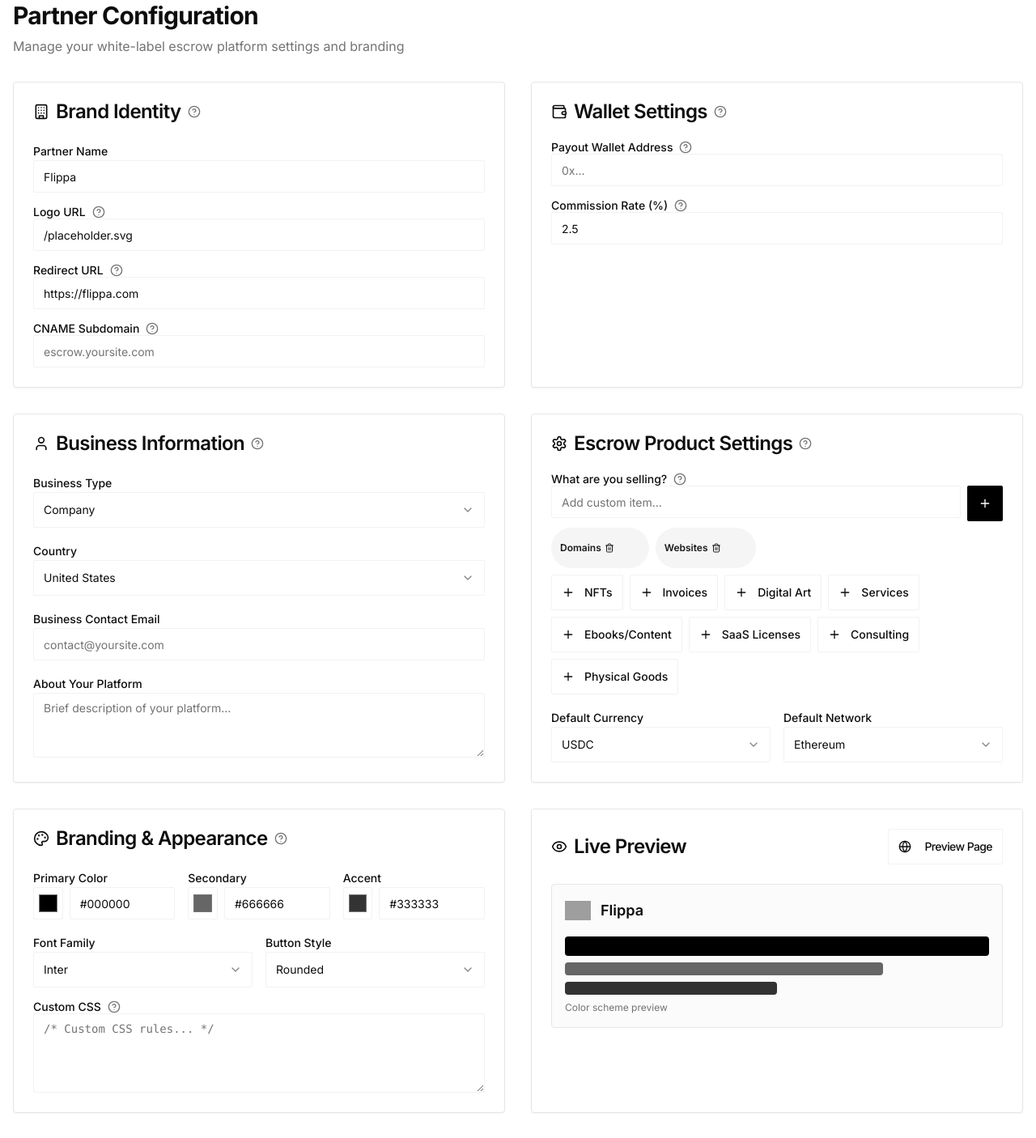
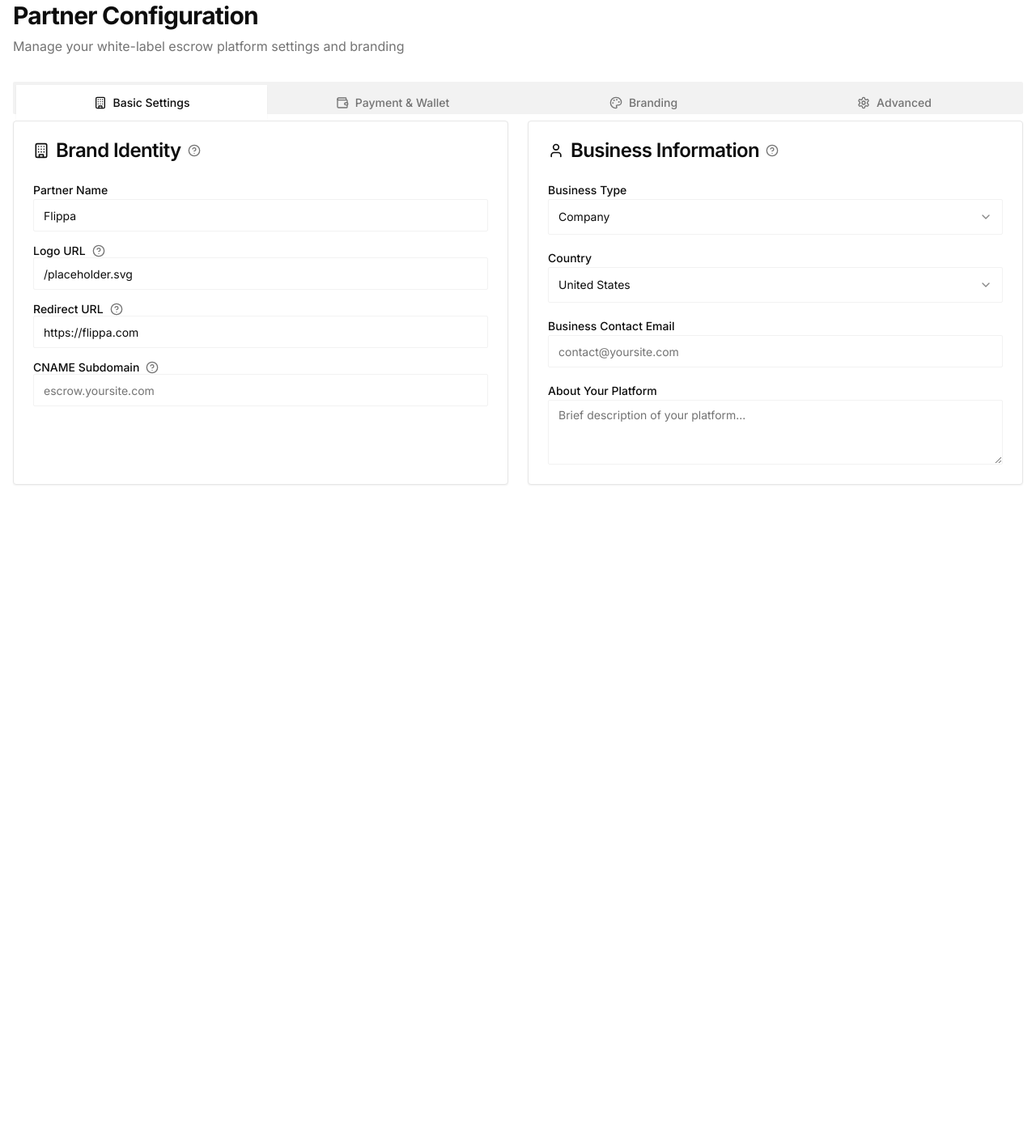
Before and after one commit to Escrow-Layer/partner-hosted-pages, a React (Vite) app: page /admin in a window 1280 px wide. Shown: the part 100-1506 px from the top of the page at 81% size. After the commit the page ends 800 px from the top, so only its background shows below. Built offline with nearby package versions, Linux system fonts and the light colour scheme; grey boxes are pictures that could not be loaded.

Commit message:
Refactor: Implement tabs on admin page
Organize admin page content into tabs for better usability. Include network selection for wallet addresses and improve design for clarity.

```diff
--- a/src/pages/Admin.tsx
+++ b/src/pages/Admin.tsx
@@ -11,6 +11,7 @@ import { useToast } from "@/hooks/use-toast";
 import AdminHeader from "@/components/admin/AdminHeader";
 import HelpTooltip from "@/components/admin/HelpTooltip";
 import SaveBar from "@/components/admin/SaveBar";
+import { Tabs, TabsContent, TabsList, TabsTrigger } from "@/components/ui/tabs";
 import {
   Eye,
   Plus,
@@ -36,6 +37,7 @@ interface PartnerConfig {
 
   // Wallet Settings
   payoutWallet: string;
+  payoutNetwork: string;
   commissionRate: number;
 
   // Business Information
@@ -71,6 +73,7 @@ const initialConfig: PartnerConfig = {
   redirectUrl: "https://flippa.com",
   cnameSubdomain: "",
   payoutWallet: "",
+  payoutNetwork: "Ethereum",
   commissionRate: 2.5,
   businessType: "Company",
   country: "United States",
@@ -180,7 +183,28 @@ const Admin = () => {
           </p>
         </div>
 
-        <div className="grid grid-cols-1 lg:grid-cols-2 gap-8">
+        <Tabs defaultValue="basic" className="w-full">
+          <TabsList className="grid w-full grid-cols-4">
+            <TabsTrigger value="basic" className="flex items-center gap-2">
+              <Building className="h-4 w-4" />
+              Basic Settings
+            </TabsTrigger>
+            <TabsTrigger value="payment" className="flex items-center gap-2">
+              <Wallet className="h-4 w-4" />
+              Payment & Wallet
+            </TabsTrigger>
+            <TabsTrigger value="branding" className="flex items-center gap-2">
+              <Palette className="h-4 w-4" />
+              Branding
+            </TabsTrigger>
+            <TabsTrigger value="advanced" className="flex items-center gap-2">
+              <Settings className="h-4 w-4" />
+              Advanced
+            </TabsTrigger>
+          </TabsList>
+
+          <TabsContent value="basic" className="space-y-6">
+            <div className="grid grid-cols-1 lg:grid-cols-2 gap-6">
               {/* Brand Identity */}
               <Card>
                 <CardHeader>
@@ -237,48 +261,6 @@ const Admin = () => {
                       value={config.cnameSubdomain}
                       onChange={(e) => updateConfig("cnameSubdomain", e.target.value)}
                       placeholder="escrow.yoursite.com"
-                />
-              </div>
-            </CardContent>
-          </Card>
-
-          {/* Wallet Settings */}
-          <Card>
-            <CardHeader>
-              <CardTitle className="flex items-center gap-2">
-                <Wallet className="h-5 w-5" />
-                Wallet Settings
-                <HelpTooltip content="Configure payout wallet and commission settings" />
-              </CardTitle>
-            </CardHeader>
-            <CardContent className="space-y-4">
-              <div>
-                <Label htmlFor="payout-wallet" className="flex items-center gap-2">
-                  Payout Wallet Address
-                  <HelpTooltip content="EVM wallet address where fees and commissions will be sent" />
-                </Label>
-                <Input
-                  id="payout-wallet"
-                  value={config.payoutWallet}
-                  onChange={(e) => updateConfig("payoutWallet", e.target.value)}
-                  placeholder="0x..."
-                />
-              </div>
-
-              <div>
-                <Label htmlFor="commission-rate" className="flex items-center gap-2">
-                  Commission Rate (%)
-                  <HelpTooltip content="Percentage of transaction value charged as commission" />
-                </Label>
-                <Input
-                  id="commission-rate"
-                  type="number"
-                  min="0"
-                  max="10"
-                  step="0.1"
-                  value={config.commissionRate}
-                  onChange={(e) => updateConfig("commissionRate", parseFloat(e.target.value) || 0)}
-                  placeholder="2.5"
                     />
                   </div>
                 </CardContent>
@@ -350,17 +332,118 @@ const Admin = () => {
                   </div>
                 </CardContent>
               </Card>
+            </div>
+          </TabsContent>
+
+          <TabsContent value="payment" className="space-y-6">
+            <div className="grid grid-cols-1 lg:grid-cols-2 gap-6">
+              {/* Wallet Settings */}
+              <Card>
+                <CardHeader>
+                  <CardTitle className="flex items-center gap-2">
+                    <Wallet className="h-5 w-5" />
+                    Payout Wallet Configuration
+                    <HelpTooltip content="Configure where commission payments will be sent" />
+                  </CardTitle>
+                </CardHeader>
+                <CardContent className="space-y-4">
+                  <div>
+                    <Label htmlFor="payout-network" className="flex items-center gap-2">
+                      Payout Network
+                      <HelpTooltip content="Blockchain network for your payout wallet address" />
+                    </Label>
+                    <Select value={config.payoutNetwork} onValueChange={(value) => updateConfig("payoutNetwork", value)}>
+                      <SelectTrigger>
+                        <SelectValue />
+                      </SelectTrigger>
+                      <SelectContent>
+                        <SelectItem value="Ethereum">Ethereum</SelectItem>
+                        <SelectItem value="Arbitrum">Arbitrum</SelectItem>
+                        <SelectItem value="Base">Base</SelectItem>
+                        <SelectItem value="Polygon">Polygon</SelectItem>
+                        <SelectItem value="BSC">BSC</SelectItem>
+                      </SelectContent>
+                    </Select>
+                  </div>
+
+                  <div>
+                    <Label htmlFor="payout-wallet" className="flex items-center gap-2">
+                      Payout Wallet Address
+                      <HelpTooltip content="Wallet address where fees and commissions will be sent on the selected network" />
+                    </Label>
+                    <Input
+                      id="payout-wallet"
+                      value={config.payoutWallet}
+                      onChange={(e) => updateConfig("payoutWallet", e.target.value)}
+                      placeholder="0x..."
+                    />
+                    <p className="text-xs text-muted-foreground mt-1">
+                      Network: {config.payoutNetwork}
+                    </p>
+                  </div>
+
+                  <div>
+                    <Label htmlFor="commission-rate" className="flex items-center gap-2">
+                      Commission Rate (%)
+                      <HelpTooltip content="Percentage of transaction value charged as commission" />
+                    </Label>
+                    <Input
+                      id="commission-rate"
+                      type="number"
+                      min="0"
+                      max="10"
+                      step="0.1"
+                      value={config.commissionRate}
+                      onChange={(e) => updateConfig("commissionRate", parseFloat(e.target.value) || 0)}
+                      placeholder="2.5"
+                    />
+                  </div>
+                </CardContent>
+              </Card>
 
               {/* Escrow Product Settings */}
               <Card>
                 <CardHeader>
                   <CardTitle className="flex items-center gap-2">
                     <Settings className="h-5 w-5" />
-                Escrow Product Settings
-                <HelpTooltip content="Configure what you're selling and default payment settings" />
+                    Default Payment Settings
+                    <HelpTooltip content="Configure default payment settings for escrow transactions" />
                   </CardTitle>
                 </CardHeader>
                 <CardContent className="space-y-4">
+                  <div className="grid grid-cols-2 gap-4">
+                    <div>
+                      <Label htmlFor="default-currency">Default Currency</Label>
+                      <Select value={config.defaultCurrency} onValueChange={(value) => updateConfig("defaultCurrency", value)}>
+                        <SelectTrigger>
+                          <SelectValue />
+                        </SelectTrigger>
+                        <SelectContent>
+                          <SelectItem value="USDC">USDC</SelectItem>
+                          <SelectItem value="USDT">USDT</SelectItem>
+                          <SelectItem value="ETH">ETH</SelectItem>
+                          <SelectItem value="BTC">BTC</SelectItem>
+                        </SelectContent>
+                      </Select>
+                    </div>
+
+                    <div>
+                      <Label htmlFor="default-network">Default Network</Label>
+                      <Select value={config.defaultNetwork} onValueChange={(value) => updateConfig("defaultNetwork", value)}>
+                        <SelectTrigger>
+                          <SelectValue />
+                        </SelectTrigger>
+                        <SelectContent>
+                          <SelectItem value="Ethereum">Ethereum</SelectItem>
+                          <SelectItem value="Arbitrum">Arbitrum</SelectItem>
+                          <SelectItem value="Base">Base</SelectItem>
+                          <SelectItem value="Solana">Solana</SelectItem>
+                          <SelectItem value="Tron">Tron</SelectItem>
+                        </SelectContent>
+                      </Select>
+                    </div>
+                  </div>
+
                   <div>
                     <Label className="flex items-center gap-2">
                       What are you selling?
@@ -403,48 +486,19 @@ const Admin = () => {
                         ))}
                     </div>
                   </div>
-
-              <div className="grid grid-cols-2 gap-4">
-                <div>
-                  <Label htmlFor="default-currency">Default Currency</Label>
-                  <Select value={config.defaultCurrency} onValueChange={(value) => updateConfig("defaultCurrency", value)}>
-                    <SelectTrigger>
-                      <SelectValue />
-                    </SelectTrigger>
-                    <SelectContent>
-                      <SelectItem value="USDC">USDC</SelectItem>
-                      <SelectItem value="USDT">USDT</SelectItem>
-                      <SelectItem value="ETH">ETH</SelectItem>
-                      <SelectItem value="BTC">BTC</SelectItem>
-                    </SelectContent>
-                  </Select>
-                </div>
-
-                <div>
-                  <Label htmlFor="default-network">Default Network</Label>
-                  <Select value={config.defaultNetwork} onValueChange={(value) => updateConfig("defaultNetwork", value)}>
-                    <SelectTrigger>
-                      <SelectValue />
-                    </SelectTrigger>
-                    <SelectContent>
-                      <SelectItem value="Ethereum">Ethereum</SelectItem>
-                      <SelectItem value="Arbitrum">Arbitrum</SelectItem>
-                      <SelectItem value="Base">Base</SelectItem>
-                      <SelectItem value="Solana">Solana</SelectItem>
-                      <SelectItem value="Tron">Tron</SelectItem>
-                    </SelectContent>
-                  </Select>
-                </div>
-              </div>
                 </CardContent>
               </Card>
+            </div>
+          </TabsContent>
 
+          <TabsContent value="branding" className="space-y-6">
+            <div className="grid grid-cols-1 lg:grid-cols-2 gap-6">
               {/* Branding & Appearance */}
               <Card>
                 <CardHeader>
                   <CardTitle className="flex items-center gap-2">
                     <Palette className="h-5 w-5" />
-                Branding & Appearance
+                    Colors & Typography
                     <HelpTooltip content="Customize the visual appearance of your escrow pages" />
                   </CardTitle>
                 </CardHeader>
@@ -550,7 +604,7 @@ const Admin = () => {
                 </CardContent>
               </Card>
 
-          {/* Preview */}
+              {/* Live Preview */}
               <Card>
                 <CardHeader>
                   <CardTitle className="flex items-center gap-2">
@@ -595,9 +649,12 @@ const Admin = () => {
                   </div>
                 </CardContent>
               </Card>
+            </div>
+          </TabsContent>
 
+          <TabsContent value="advanced" className="space-y-6">
             {/* Workflow Options */}
-          <Card className="lg:col-span-2">
+            <Card>
               <CardHeader>
                 <CardTitle className="flex items-center gap-2">
                   <Settings className="h-5 w-5" />
@@ -698,7 +755,7 @@ const Admin = () => {
             </Card>
 
             {/* Security & Audit */}
-          <Card className="lg:col-span-2">
+            <Card>
               <CardHeader>
                 <CardTitle className="flex items-center gap-2">
                   <Shield className="h-5 w-5" />
@@ -740,7 +797,8 @@ const Admin = () => {
                 </div>
               </CardContent>
             </Card>
-        </div>
+          </TabsContent>
+        </Tabs>
       </main>
 
       <SaveBar
```
Lines whose indentation alone changed are shown as unchanged.
